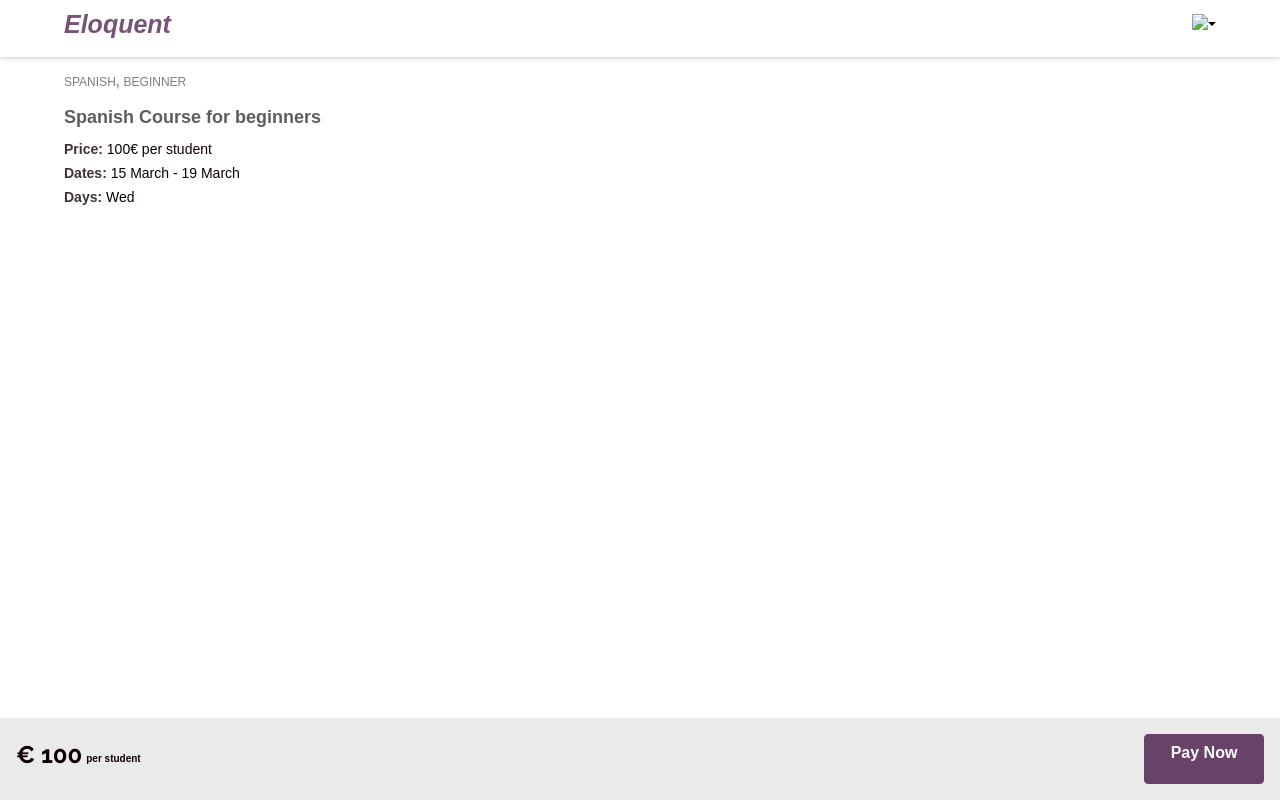
After one commit to valentin215/Eloquent, a Rails app: page /courses/1/bookings/new in a window 1280 px wide. The commit adds this page. Run offline with Rails 7, Linux system fonts and the light colour scheme; a user stored in the database is signed in; data comes from the database, SQL or seed files in the repository; style sheets or scripts are compiled from the project's sources; some libraries are stand-ins or nearby versions.

Commit message:
booking controller and view done

```diff
--- a/app/assets/stylesheets/components/_button.scss
+++ b/app/assets/stylesheets/components/_button.scss
@@ -42,6 +42,10 @@
   .btn-primary {
   width: 120px;
   height: 50px;
-  border-radius: 5px;
+  border-radius: 4px;
+  background-color: $purple;
+  border-color: $purple;
+  opacity: 0.8;
+  font-weight: bold;
   }
 }
--- a/app/controllers/bookings_controller.rb
+++ b/app/controllers/bookings_controller.rb
@@ -1,25 +1,28 @@
 class BookingsController < ApplicationController
+
   def new
     @booking = Booking.new
+    @course = Course.find(params[:course_id])
   end
 
   def create
     @user = current_user
-    @course = Course.find(params[:id])
-    @booking = Booking.new(booking_params)
+    @course = Course.find(params[:course_id])
+    @booking = Booking.new
     @booking.course = @course
     @booking.user = current_user
     # @booking.total_price = @booking.course.price.to_i * @course.bookings.count
       if @booking.save
-        redirect_to booking_path
+        redirect_to courses_index_path
       else
         render :new
       end
   end
 
-  private
+#----------> Params empty we don't need a permission for bookings controller
+  # private
 
-  def booking_params
-    params.require(:booking).permit(:total_price, :user_id, :course_id)
-  end
+  # def booking_params
+  #   params.require(:booking).permit(:total_price)
+  # end
 end
--- a/app/controllers/users_controller.rb
+++ b/app/controllers/users_controller.rb
@@ -29,16 +29,12 @@ class UsersController < ApplicationController
       @bookings = current_user.bookings
     else
       @courses = current_user.courses
-      @bookings = bookings_teacher(@courses)
+      @bookings = current_user.teacher_bookings.includes(:course)
     end
     # @category = current_user.interest_tags.map { |it| it.interest_category }.uniq
   end
 
   private
-
-  def bookings_teacher(courses)
-    @courses.each { |course| course.bookings }
-  end
 
   def create_user_interests
     # current_user.user_interests.reject { |ui| ui.interest_tag_id.in? user_params[:interest_tag_ids }.destroy
--- /dev/null
+++ b/app/views/bookings/new.html.erb
@@ -0,0 +1,32 @@
+<div class="content-container">
+  <div class="course-info">
+    <div class="course-level">
+      <%= @course.language.name.upcase %><span>, </span><%= @course.level.upcase %>
+       </div>
+         <%= link_to course_path(@course) do %>
+         <div class="course-title"><%= @course.title %>
+         </div>
+         <% end %>
+        <div>
+          <span>Price: </span><p><%= @course.price.to_i %>€ per student</p>
+    </div>
+    <div>
+    <span>Dates: </span><p><%= @course.start_date.strftime("%-d %B") %> - <%= @course.end_date.strftime("%-d %B") %></p>
+    </div>
+    <% @course.course_days.each do |day| %>
+    <div>
+      <span>Days: </span><p><%= day.working_day %></p>
+    </div>
+    <% end %>
+  </div>
+</div>
+
+<div class="btn-show-course">
+  <div class="price">
+    <h4><strong>€ <%= @course.price.to_i %></strong></h4>
+    <p><strong> per student </strong></p>
+  </div>
+  <div class="btn-book">
+    <%= link_to "Pay Now", [@course, @booking], :method => :post, class: "btn btn-primary" %>
+  </div>
+</div>
```
Also changed, not shown: app/models/user.rb (+5 -2 lines), app/views/courses/index.html.erb (+4 -7 lines), app/views/courses/show.html.erb (+1 -10 lines), app/views/users/show.html.erb (+5 -5 lines).
